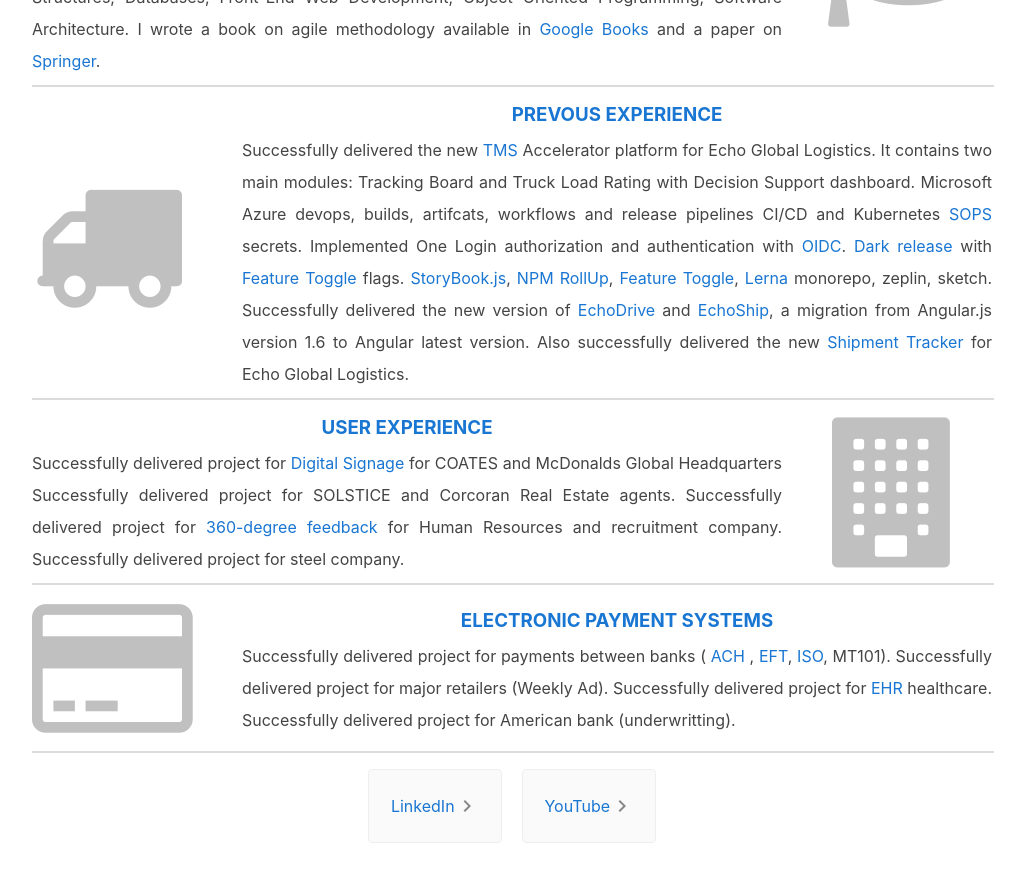
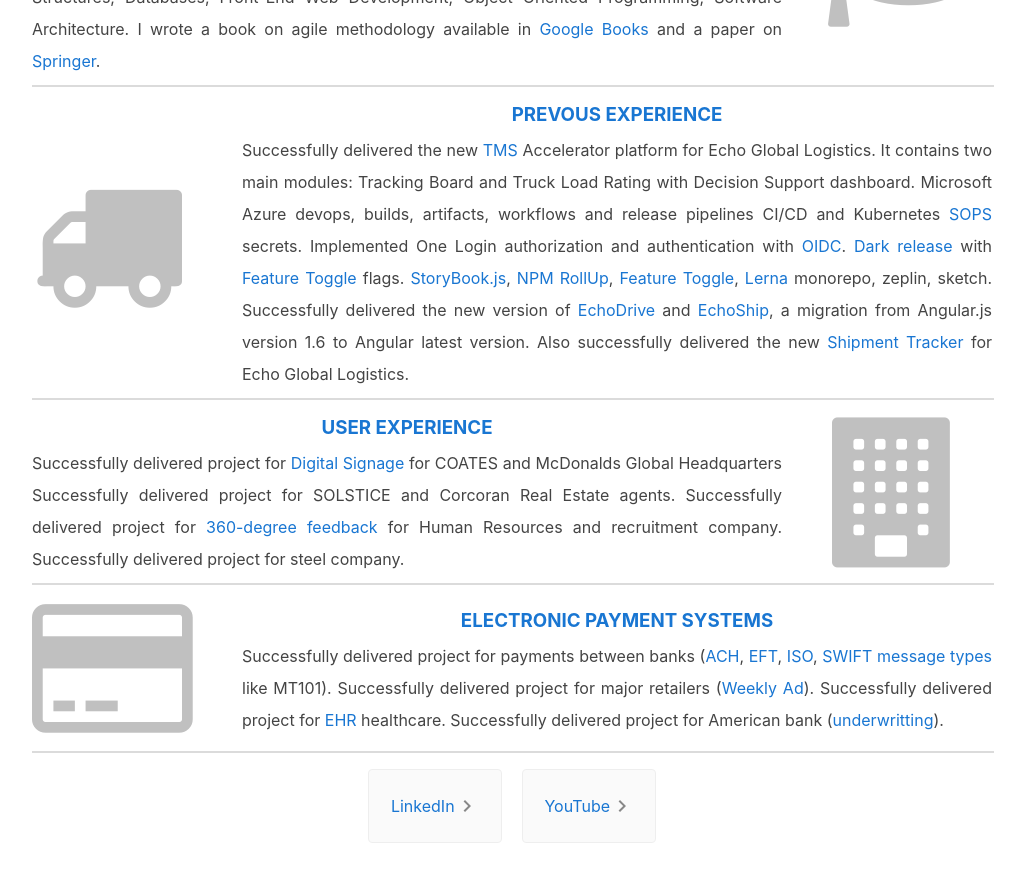
Before and after one commit to mruanova/mruanova-sem, an Angular app: page / in a window 1280 px wide. Shown: the part 1820-2702 px from the top of the page, without its empty margins (128-1153 px from the left). Built offline with nearby package versions, Linux system fonts and the light colour scheme; grey boxes are pictures that could not be loaded.

Commit message:
wikipedia-links

```diff
--- a/src/app/app.component.html
+++ b/src/app/app.component.html
@@ -248,7 +248,7 @@
       <p>
         Successfully delivered the new <a href="https://tms.echo.com" target="_blank">TMS</a>
         Accelerator platform for Echo Global Logistics. It contains two main modules: Tracking Board and Truck Load
-        Rating with Decision Support dashboard. Microsoft Azure devops, builds, artifcats, workflows and release
+        Rating with Decision Support dashboard. Microsoft Azure devops, builds, artifacts, workflows and release
         pipelines CI/CD and Kubernetes <a href="https://github.com/mozilla/sops">SOPS</a> secrets. Implemented One Login
         authorization and authentication with <a href="https://github.com/IdentityModel/oidc-client-js"
           target="_blank">OIDC</a>. <a href="https://launchdarkly.com" target="_blank">Dark release</a> with <a
@@ -289,15 +289,12 @@
     <div class="about">
       <h3>electronic payment systems</h3>
       <p>
-        Successfully delivered project for payments between banks (
-        <a href="{{ach}}" target="_blank">ACH</a>
-        , <a href="{{eft}}" target="_blank">EFT</a>,
-        <a href="{{iso}}" target="_blank">ISO</a>, MT101).
-        Successfully delivered project for major retailers (Weekly Ad).
-        Successfully delivered project for
-        <a href="{{ehr}}" target="_blank">EHR</a>
-        healthcare.
-        Successfully delivered project for American bank (underwritting).
+        Successfully delivered project for payments between banks (<a href="{{ach}}" target="_blank">ACH</a>, <a
+          href="{{eft}}" target="_blank">EFT</a>, <a href="{{iso}}" target="_blank">ISO</a>, <a href="{{swift}}"
+          target="_blank">SWIFT message types</a> like MT101). Successfully delivered project for major retailers (<a
+          href="{{shoplocal}}" target="_blank">Weekly Ad</a>). Successfully delivered project for <a href="{{ehr}}"
+          target="_blank">EHR</a>&nbsp;healthcare. Successfully delivered project for American bank (<a
+          href="{{underwritting}}" target="_blank">underwritting</a>).
       </p>
     </div>
   </div>
--- a/src/app/app.component.ts
+++ b/src/app/app.component.ts
@@ -53,11 +53,14 @@
   sprintPlanning = 'https://en.wikipedia.org/wiki/Scrum_(software_development)#Sprint_planning';
   stakeholders = 'https://en.wikipedia.org/wiki/Project_stakeholder';
   standUp = 'https://en.wikipedia.org/wiki/Stand-up_meeting';
+  shoplocal = 'https://shoplocal.com/?postalcode=60670';
+  swift = 'https://en.wikipedia.org/wiki/SWIFT_message_types';
   teamLeader = 'https://en.wikipedia.org/wiki/Team_leader';
   test = 'https://en.wikipedia.org/wiki/Test_automation';
   time = 'https://en.wikipedia.org/wiki/Time_management';
   timeZone = 'https://en.wikipedia.org/wiki/Time_zone';
   title = 'Hola!';
+  underwriting = 'https://en.wikipedia.org/wiki/Underwriting';
   unit = 'https://en.wikipedia.org/wiki/Unit_testing';
   youtube = 'https://www.youtube.com/channel/UC_HW27YMfrpQeX1v5AijWSQ?sub_confirmation=1';
 }
```
